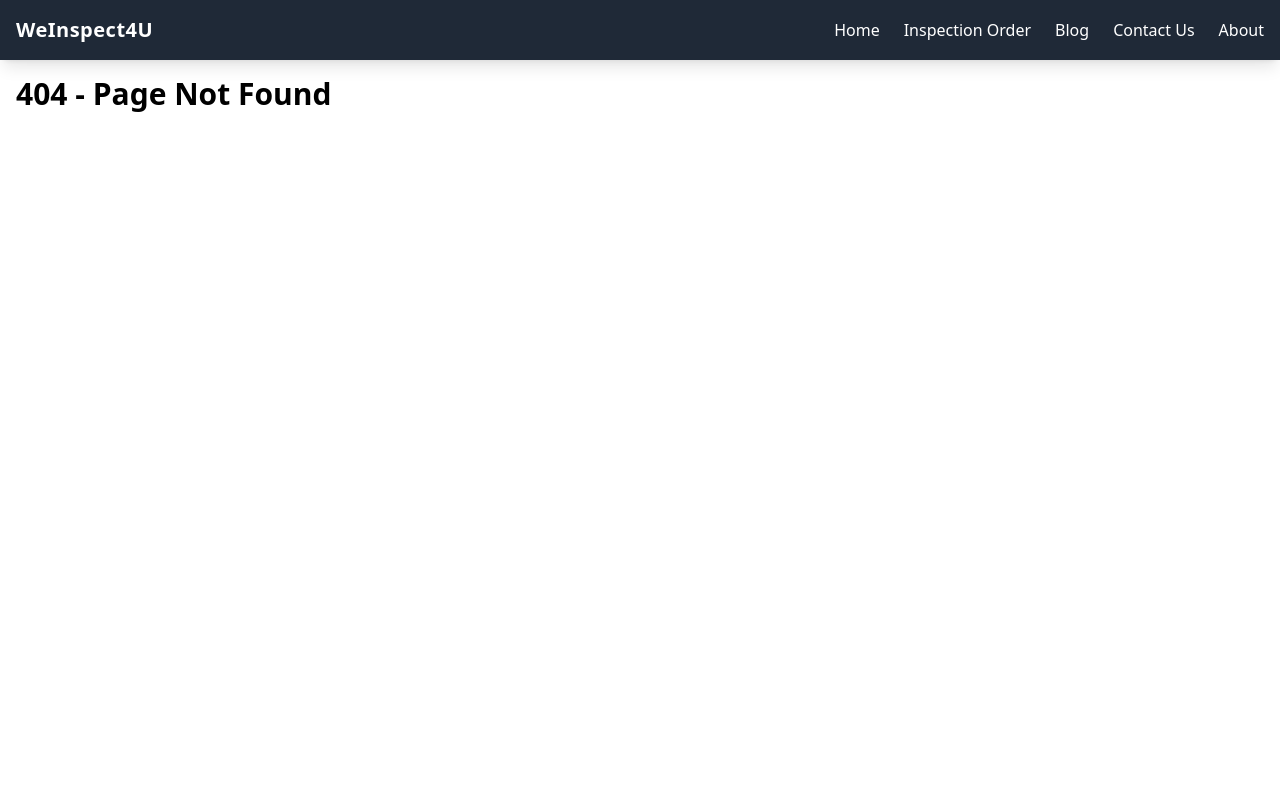
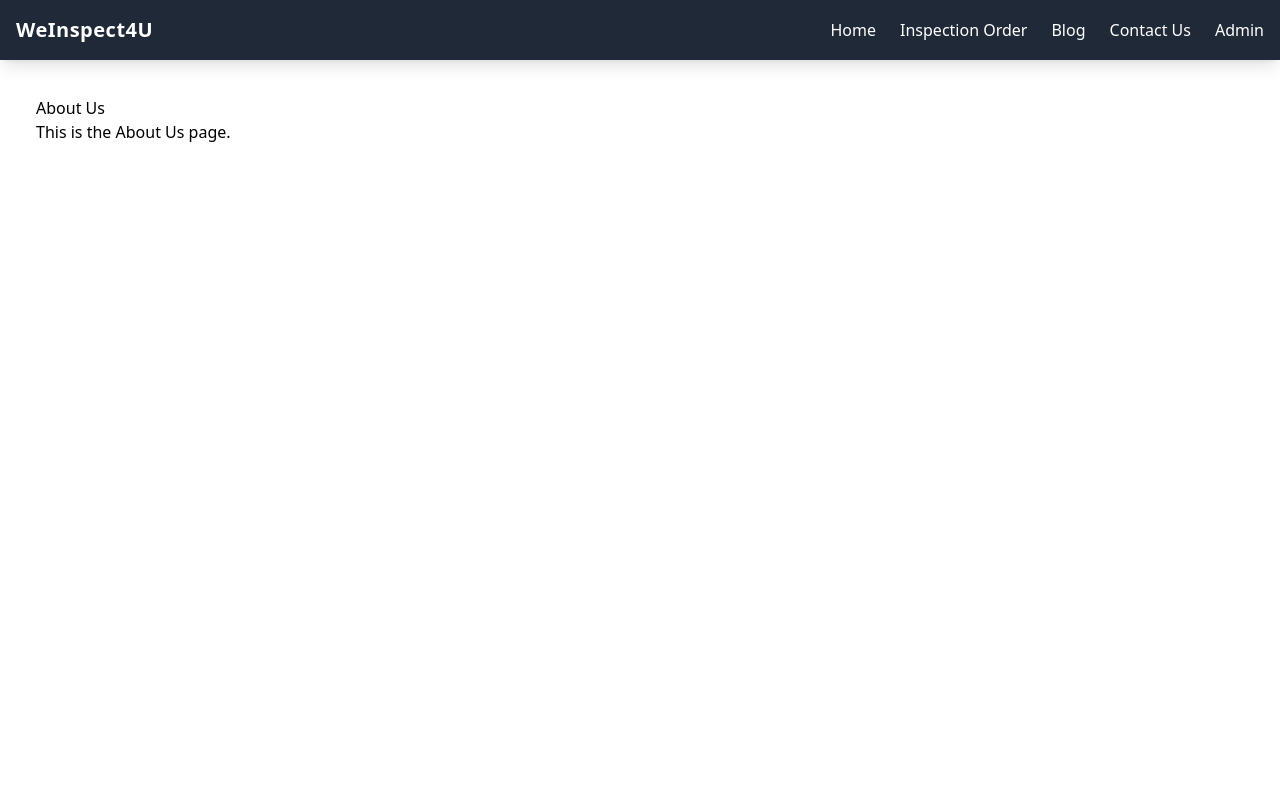
Before and after one commit to hamzam2mhs/AutoInspectors, a React (Vite) app in the folder frontend/: page /admin in a window 1280 px wide. Shown: the top 800 px of the page. Built offline with nearby package versions, Linux system fonts and the light colour scheme.

Commit message:
admin page added

```diff
--- a/frontend/src/App.jsx
+++ b/frontend/src/App.jsx
@@ -6,6 +6,7 @@ import VehicleInspectionForm from "./components/vehicle-inspection/vehicleform.j
 import ContactForm from "./components/ContactForm/ContactForm.jsx";
 import Footer from "./components/Footer/Footer.jsx";
 import Blog from "./components/Blog/blog.jsx"; // Updated Blog import
+import Admin from "./components/Admin/Admin.jsx";
 
 const InspectionOrder = () => <VehicleInspectionForm />;
 const Location = () => <h1 className="text-3xl font-bold">Hello Location</h1>;
@@ -23,6 +24,7 @@ const App = () => {
             {/* Blog main route */}
             <Route path="/blog/*" element={<Blog />} />
             <Route path="/contact" element={<ContactForm />} />
+            <Route path="/admin" element={<Admin />} />
             <Route
               path="*"
               element={
--- /dev/null
+++ b/frontend/src/components/Admin/Admin.jsx
@@ -0,0 +1,12 @@
+import React from "react";
+
+function Admin() {
+  return (
+    <div style={{ padding: "20px" }}>
+      <h1>About Us</h1>
+      <p>This is the About Us page.</p>
+    </div>
+  );
+}
+
+export default Admin;
--- a/frontend/src/components/Navbar/navbar.jsx
+++ b/frontend/src/components/Navbar/navbar.jsx
@@ -27,7 +27,9 @@ const Navbar = () => {
             className="text-white focus:outline-none"
           >
             <svg
-              className={`w-6 h-6 transition-transform duration-300 ${isOpen ? "rotate-90" : "rotate-0"}`}
+              className={`w-6 h-6 transition-transform duration-300 ${
+                isOpen ? "rotate-90" : "rotate-0"
+              }`}
               fill="none"
               stroke="currentColor"
               viewBox="0 0 24 24"
@@ -46,7 +48,9 @@ const Navbar = () => {
         {/* Links */}
         <ul
           className={`lg:flex lg:space-x-6 w-full lg:w-auto lg:items-center lg:justify-between lg:bg-transparent bg-gray-700 lg:static absolute left-0 lg:left-auto lg:top-auto top-16 py-4 lg:py-0 px-6 lg:px-0 overflow-hidden transition-all duration-500 ease-in-out ${
-            isOpen ? "max-h-screen opacity-100" : "max-h-0 opacity-0 lg:max-h-full lg:opacity-100"
+            isOpen
+              ? "max-h-screen opacity-100"
+              : "max-h-0 opacity-0 lg:max-h-full lg:opacity-100"
           }`}
         >
           <li className="mb-4 lg:mb-0">
@@ -87,11 +91,11 @@ const Navbar = () => {
           </li>
           <li className="mb-4 lg:mb-0">
             <Link
-              to="/about"
+              to="/admin"
               className="text-white hover:text-gray-300 transition duration-300 transform hover:scale-105"
               onClick={handleMenuClick}
             >
-              About
+              Admin
             </Link>
           </li>
         </ul>
```
